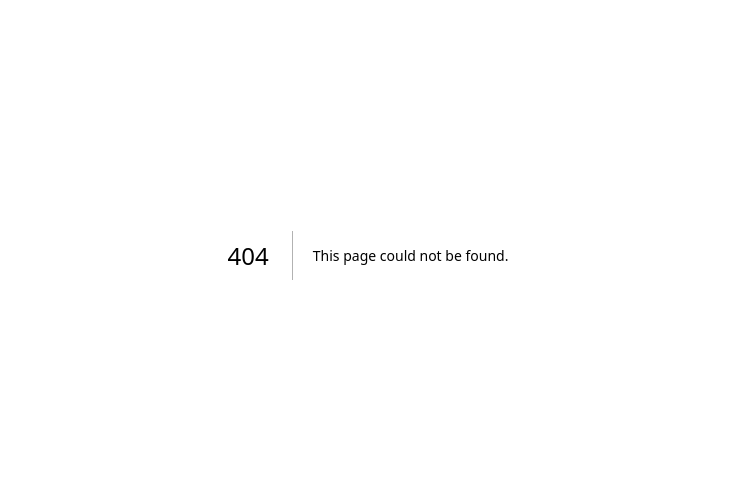
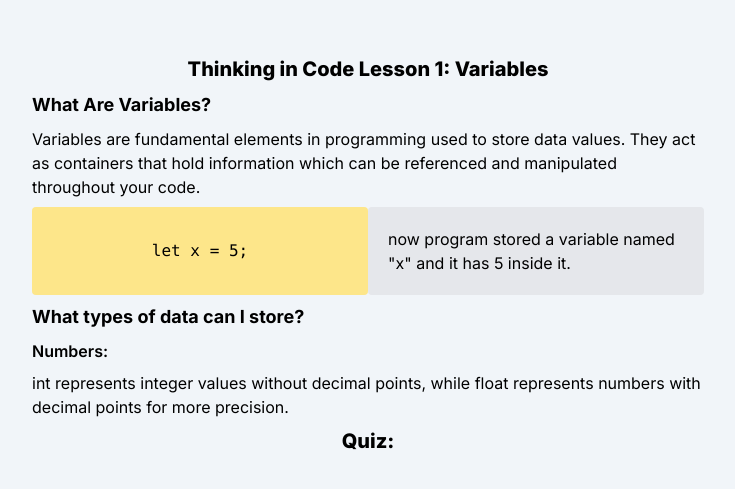
Before and after one commit to r3hmantom/ciphercraft-byte-learn, a Next.js app: page /pf-lesson-1 in a window 1280 px wide. Before the commit this address had no page. Shown: the part 145-634 px from the top of the page, without its empty margins (272-1007 px from the left). Built offline with nearby package versions, Linux system fonts and the light colour scheme.

Commit message:
adding lesson1

```diff
--- /dev/null
+++ b/app/(lessons)/_components/codesnippet.tsx
@@ -0,0 +1,13 @@
+import { ReactNode } from "react";
+
+interface CodeSnippetProps {
+    children?: ReactNode
+}
+
+export default function CodeSnippet({ children }: CodeSnippetProps) {
+    return (
+        <div className="p-5 bg-amber-200 rounded font-mono flex-1 flex justify-center items-center">
+            {children}
+        </div>
+    );
+}
--- /dev/null
+++ b/app/(lessons)/_components/note.tsx
@@ -0,0 +1,13 @@
+import { ReactNode } from "react";
+
+interface CodeSnippetProps {
+    children?: ReactNode
+}
+
+export default function Note({ children }: CodeSnippetProps) {
+    return (
+        <div className="p-5 bg-gray-200 rounded flex-1 flex justify-center items-center">
+            {children}
+        </div>
+    );
+}
--- /dev/null
+++ b/app/(lessons)/_components/quiz.tsx
@@ -0,0 +1,19 @@
+type MCQ = {
+    question: string,
+    A: string,
+    B: string,
+    C: string,
+    D: string,
+    correct: string
+}
+
+export default function Quiz({ mcqs }: {mcqs: MCQ[]}) {
+
+
+
+    return (
+        <div>
+            <p>what is a mcq</p>
+        </div>
+    )
+}
--- /dev/null
+++ b/app/(lessons)/pf-lesson-1/layout.tsx
@@ -0,0 +1,9 @@
+const LessonOneLayout = ({ children }: { children: React.ReactNode }) => {
+    return (
+      <div className="h-screen bg-slate-100">
+        <main className="bg-slate-100 pb-20 pt-20 md:max-w-2xl mx-auto flex items-center h-screen">{children}</main>
+      </div>
+    );
+  };
+
+  export default LessonOneLayout;
--- /dev/null
+++ b/app/(lessons)/pf-lesson-1/page.tsx
@@ -0,0 +1,33 @@
+import Sidebar from "@/app/(platform)/dashboard/_components/Sidebar"
+import CodeSnippet from "../_components/codesnippet"
+import Note from "../_components/note"
+
+type MCQ = {
+    question: string,
+    A: string,
+    B: string,
+    C: string,
+    D: string,
+    correct: string
+}
+
+export default function LessonOneLayout() {
+
+
+    return (
+        <div className="flex flex-col gap-2">
+            <h1 className="font-extrabold text-center text-xl">Thinking in Code Lesson 1: Variables</h1>
+            <h3 className="font-bold text-lg">What Are Variables?</h3>
+            <p>Variables are fundamental elements in programming used to store data values. They act as containers that hold information which can be referenced and manipulated throughout your code.</p>
+            <div className="flex">
+                <CodeSnippet>let x = 5;</CodeSnippet>
+                <Note>now program stored a variable named "x" and it has 5 inside it.</Note>
+            </div>
+            <h3 className="font-bold text-lg">What types of data can I store?</h3>
+            <p className="font-semibold">Numbers: </p>
+            <p>int represents integer values without decimal points, while float represents numbers with decimal points for more precision.</p>
+            <h1 className="font-extrabold text-center text-xl">Quiz: </h1>
+
+        </div>
+    )
+}
```
